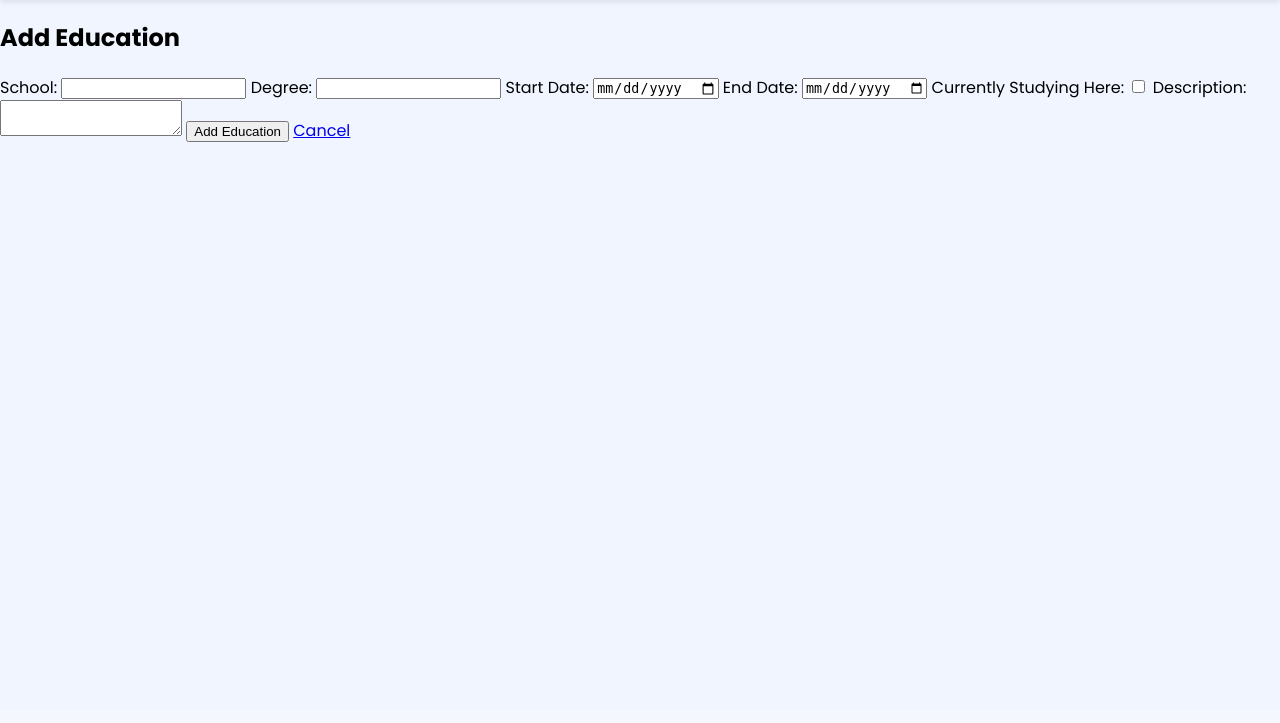
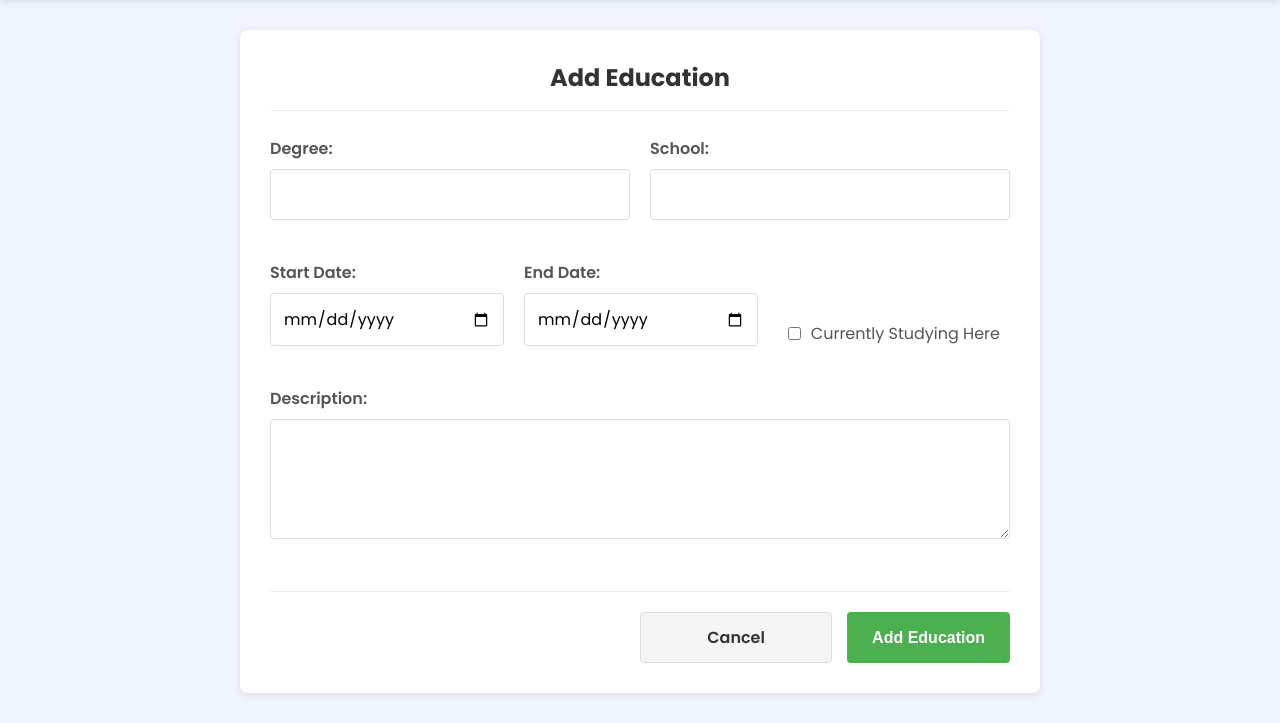
Before and after one commit to ayahmeftah/draftr-cv-builder-web-app, a Django app: template main_app/templates/educations/education_form.html in a window 1280 px wide. Shown: the part 90-813 px from the top of the page. Before the commit the page ends 232 px from the top, so only its background shows below. Run offline with Django 5.2, Linux system fonts and the light colour scheme; the template is opened without the code that fills it: values that come from a table or form of the project are taken from there, others are empty.

Commit message:
added css to the education form

```diff
--- /dev/null
+++ b/main_app/static/css/forms.css
@@ -0,0 +1,225 @@
+.form-container {
+    max-width: 800px;
+    margin: 30px auto;
+    padding: 0 15px;
+}
+
+.form-card {
+    background-color: #ffffff;
+    border-radius: 8px;
+    box-shadow: 0 2px 10px rgba(0, 0, 0, 0.1);
+    padding: 30px;
+    margin-bottom: 30px;
+}
+
+.form-card h2 {
+    margin-top: 0;
+    color: #333333;
+    border-bottom: 1px solid #eeeeee;
+    padding-bottom: 15px;
+    text-align: center;
+    margin-bottom: 25px;
+}
+
+.form-card form {
+    display: flex;
+    flex-direction: column;
+}
+
+.form-card label {
+    display: block;
+    margin-bottom: 8px;
+    font-weight: 600;
+    color: #555555;
+}
+
+.form-card input[type="text"],
+.form-card input[type="email"],
+.form-card input[type="url"],
+.form-card input[type="date"],
+.form-card input[type="password"],
+.form-card textarea,
+.form-card select {
+    width: 100%;
+    padding: 12px;
+    margin-bottom: 20px;
+    border: 1px solid #dddddd;
+    border-radius: 4px;
+    box-sizing: border-box;
+    font-family: inherit;
+    font-size: 16px;
+}
+
+.form-card textarea {
+    min-height: 120px;
+    resize: vertical;
+}
+
+.form-card select {
+    background-color: white;
+    cursor: pointer;
+}
+
+.form-row {
+    display: flex;
+    gap: 20px;
+    margin-bottom: 20px;
+}
+
+.form-row .form-group {
+    flex: 1;
+}
+
+.form-row .form-group label {
+    display: block;
+    margin-bottom: 8px;
+}
+
+.form-row .form-group input,
+.form-row .form-group select {
+    width: 100%;
+}
+
+.checkbox-group {
+    display: flex;
+    align-items: center;
+    gap: 10px;
+    margin-bottom: 20px;
+}
+
+.checkbox-group input[type="checkbox"] {
+    width: auto;
+    margin: 0;
+}
+
+.checkbox-group label {
+    margin: 0;
+    font-weight: normal;
+}
+
+.date-checkbox-row {
+    display: flex;
+    gap: 20px;
+    align-items: flex-end;
+    margin-bottom: 20px;
+}
+
+.date-group {
+    flex: 1;
+}
+
+.date-group label {
+    display: block;
+    margin-bottom: 8px;
+}
+
+.date-group input {
+    width: 100%;
+}
+
+.current-checkbox {
+    display: flex;
+    align-items: center;
+    gap: 10px;
+    margin-bottom: 20px;
+    padding: 0 10px;
+}
+
+.current-checkbox input[type="checkbox"] {
+    width: auto;
+    margin: 0;
+}
+
+.current-checkbox label {
+    margin: 0;
+    font-weight: normal;
+    white-space: nowrap;
+}
+
+.form-button-container {
+    display: flex;
+    justify-content: flex-end;
+    gap: 15px;
+    margin-top: 25px;
+    padding-top: 20px;
+    border-top: 1px solid #eeeeee;
+}
+
+.form-button-container button[type="submit"] {
+    background-color: #4caf50;
+    color: white;
+    border: none;
+    padding: 12px 25px;
+    border-radius: 4px;
+    cursor: pointer;
+    font-size: 16px;
+    font-weight: 600;
+    min-width: 140px;
+}
+
+.form-button-container button[type="submit"]:hover {
+    background-color: #45a049;
+}
+
+.cancel-button {
+    background-color: #f5f5f5;
+    color: #333333;
+    border: 1px solid #dddddd;
+    padding: 12px 25px;
+    border-radius: 4px;
+    cursor: pointer;
+    font-size: 16px;
+    font-weight: 600;
+    text-decoration: none;
+    text-align: center;
+    min-width: 140px;
+    display: inline-block;
+}
+
+.cancel-button:hover {
+    background-color: #e0e0e0;
+    text-decoration: none;
+    color: #333333;
+}
+
+.single-field-form {
+    max-width: 500px;
+    margin: 0 auto;
+}
+
+@media (max-width: 768px) {
+    .form-container {
+        margin: 20px auto;
+        padding: 0 10px;
+    }
+
+    .form-card {
+        padding: 20px;
+    }
+
+    .form-row {
+        flex-direction: column;
+        gap: 0;
+    }
+
+    .date-checkbox-row {
+        flex-direction: column;
+        align-items: stretch;
+        gap: 10px;
+    }
+
+    .current-checkbox {
+        margin-bottom: 0;
+        justify-content: flex-start;
+    }
+
+    .form-button-container {
+        flex-direction: column;
+    }
+
+    .form-button-container button[type="submit"],
+    .cancel-button {
+        width: 100%;
+        min-width: auto;
+    }
+}
--- a/main_app/templates/educations/education_form.html
+++ b/main_app/templates/educations/education_form.html
@@ -1,9 +1,14 @@
 {% extends 'base.html' %}
+{% load static %}
 
 {% block head %}
+  <link rel="stylesheet" href="{% static "css/forms.css" %}">
+  <script src="{% static "js/endDateDisable.js" %}"></script>
 {% endblock %}
 
 {% block body %}
+<div class="form-container">
+    <div class="form-card">
         <h2>
             {% if education %}
                 Edit Education
@@ -15,24 +20,39 @@
         <form method="post">
             {% csrf_token %}
 
-    <label>School:</label>
-    <input type="text" name="school" value="{{ form.school.value|default_if_none:'' }}" />
+            <div class="form-row">
+                <div class="form-group">
+                    <label for="degree">Degree:</label>
+                    <input type="text" id="degree" name="degree" value="{{ form.degree.value|default_if_none:'' }}" required />
+                </div>
+                <div class="form-group">
+                    <label for="school">School:</label>
+                    <input type="text" id="school" name="school" value="{{ form.school.value|default_if_none:'' }}" required />
+                </div>
+            </div>
 
-    <label>Degree:</label>
-    <input type="text" name="degree" value="{{ form.degree.value|default_if_none:'' }}" />
+            <div class="date-checkbox-row">
+                <div class="date-group">
+                    <label for="start_date">Start Date:</label>
+                    <input type="date" id="start_date" name="start_date" value="{{ form.start_date.value|date:'Y-m-d'|default_if_none:'' }}" required />
+                </div>
+                <div class="date-group">
+                    <label for="end_date">End Date:</label>
+                    <input type="date" id="end_date" name="end_date" value="{{ form.end_date.value|date:'Y-m-d'|default_if_none:'' }}" {% if form.is_current.value %}disabled{% endif %} />
+                </div>
+                <div class="current-checkbox">
+                    <input type="checkbox" id="is_current" name="is_current" {% if form.is_current.value %}checked{% endif %} />
+                    <label for="is_current">Currently Studying Here</label>
+                </div>
+            </div>
 
-    <label>Start Date:</label>
-    <input type="date" name="start_date" value="{{ form.start_date.value|date:'Y-m-d'|default_if_none:'' }}" />
+            <div class="form-group">
+                <label for="description">Description:</label>
+                <textarea id="description" name="description">{{ form.description.value|default_if_none:'' }}</textarea>
+            </div>
 
-    <label>End Date:</label>
-    <input type="date" name="end_date" value="{{ form.end_date.value|date:'Y-m-d'|default_if_none:'' }}" />
-
-    <label>Currently Studying Here:</label>
-    <input type="checkbox" name="is_current" {% if form.is_current.value %}checked{% endif %} />
-
-    <label>Description:</label>
-    <textarea name="description">{{ form.description.value|default_if_none:'' }}</textarea>
-
+            <div class="form-button-container">
+                <a href="{% url 'education_list' resume.id %}" class="cancel-button">Cancel</a>
                 <button type="submit">
                     {% if education %}
                         Save Education
@@ -40,6 +60,8 @@
                         Add Education
                     {% endif %}
                 </button>
-    <a href="{% url 'education_list' resume.id %}">Cancel</a>
+            </div>
         </form>
+    </div>
+</div>
 {% endblock %}
```
Also changed, not shown: main_app/static/js/endDateDisable.js (added). Lines whose indentation alone changed are shown as unchanged.
